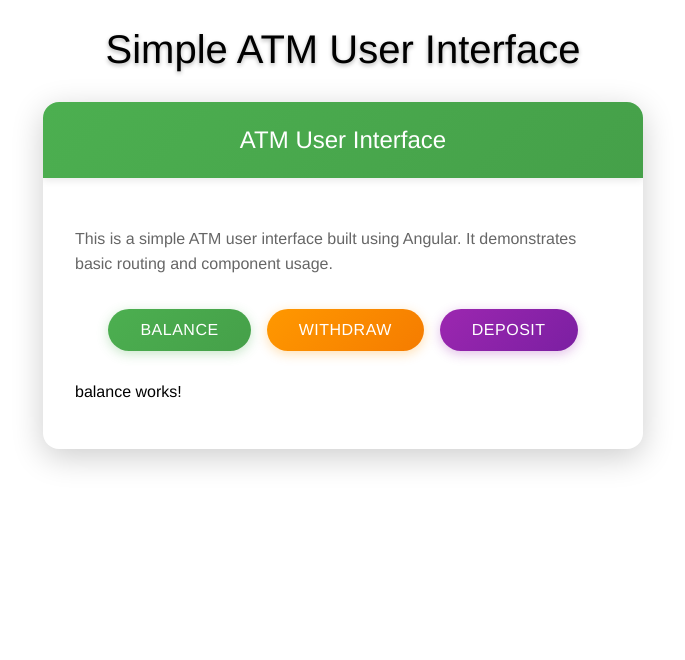
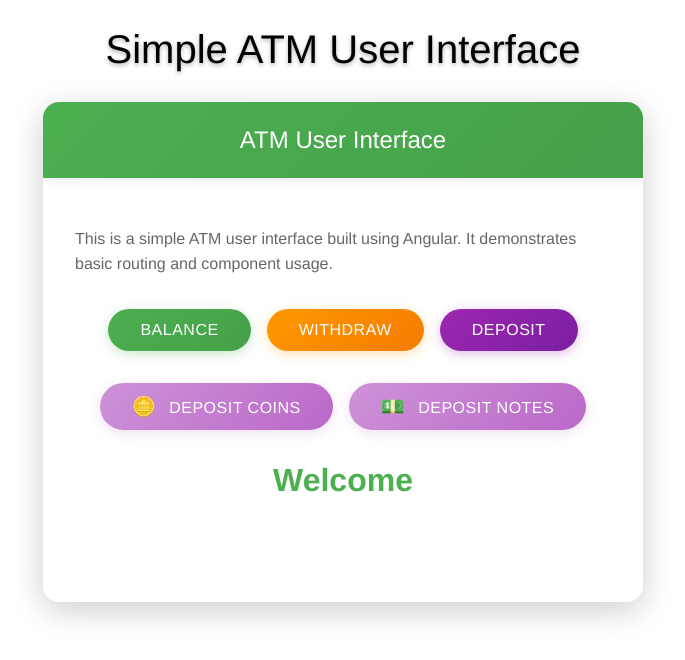
Before and after one commit to schafeld/angular-atm-interface, an Angular app in the folder atm-user-interface/: page / in a window 1280 px wide. Before the commit this address led to /balance. Shown: the top 660 px of the page, without its empty margins (297-982 px from the left). Built offline with nearby package versions, Linux system fonts and the light colour scheme.

Commit message:
add home routes, link deposit-coins and -notes components

```diff
--- a/atm-user-interface/src/app/app.css
+++ b/atm-user-interface/src/app/app.css
@@ -29,6 +29,13 @@ h1 {
   border-radius: 16px;
   box-shadow: 0 8px 32px rgba(0, 0, 0, 0.2);
   overflow: hidden;
+  min-height: 500px;
+
+  /* Fixed minimum height to prevent twitching */
+  a {
+    color: inherit;
+    text-decoration: none;
+  }
 }
 
 .card-header {
@@ -41,8 +48,33 @@ h1 {
   box-shadow: 0 2px 8px rgba(0, 0, 0, 0.1);
 }
 
+.card-header a {
+  color: white !important;
+  text-decoration: none !important;
+  display: block;
+  width: 100%;
+}
+
+.card-header a:hover {
+  color: white !important;
+  text-decoration: none !important;
+}
+
+.card-header a:visited {
+  color: white !important;
+}
+
+.card-header a:focus {
+  color: white !important;
+  text-decoration: none !important;
+  outline: 2px solid rgba(255, 255, 255, 0.5);
+  outline-offset: -2px;
+}
+
 .card-body {
   padding: 32px;
+  min-height: 350px;
+  /* Ensures consistent content area height */
 }
 
 .card-text {
@@ -54,6 +86,15 @@ h1 {
 
 /* Navigation styling */
 nav {
+  display: flex;
+  gap: 16px;
+  margin-bottom: 32px;
+  flex-wrap: wrap;
+  justify-content: center;
+}
+
+/* Deposit navigation styling */
+.deposit-nav {
   display: flex;
   gap: 16px;
   margin-bottom: 32px;
@@ -78,6 +119,28 @@ button {
   min-width: 120px;
   text-transform: uppercase;
   letter-spacing: 0.5px;
+}
+
+/* Deposit coins button styling */
+.deposit-coins {
+  background: linear-gradient(135deg, #CE93D8 0%, #BA68C8 100%) !important;
+  box-shadow: 0 3px 12px rgba(206, 147, 216, 0.3) !important;
+}
+
+.deposit-coins:hover {
+  background: linear-gradient(135deg, #C570D8 0%, #AB47BC 100%) !important;
+  box-shadow: 0 6px 20px rgba(206, 147, 216, 0.4) !important;
+}
+
+/* Deposit notes button styling */
+.deposit-notes {
+  background: linear-gradient(135deg, #CE93D8 0%, #BA68C8 100%) !important;
+  box-shadow: 0 3px 12px rgba(206, 147, 216, 0.3) !important;
+}
+
+.deposit-notes:hover {
+  background: linear-gradient(135deg, #C570D8 0%, #AB47BC 100%) !important;
+  box-shadow: 0 6px 20px rgba(206, 147, 216, 0.4) !important;
 }
 
 /* Ripple effect */
@@ -113,6 +176,42 @@ button:active::before {
 button:focus {
   outline: none;
   box-shadow: 0 0 0 3px rgba(33, 150, 243, 0.3);
+}
+
+/* Active route styling */
+button.active {
+  transform: translateY(1px) !important;
+  box-shadow: 0 1px 6px rgba(0, 0, 0, 0.3) !important;
+  border: 2px solid rgba(255, 255, 255, 0.8) !important;
+}
+
+/* Active state overrides for different button types */
+button:nth-child(1).active {
+  box-shadow: 0 1px 6px rgba(76, 175, 80, 0.4) !important;
+}
+
+button:nth-child(2).active {
+  box-shadow: 0 1px 6px rgba(255, 152, 0, 0.4) !important;
+}
+
+button:nth-child(3).active {
+  box-shadow: 0 1px 6px rgba(156, 39, 176, 0.4) !important;
+}
+
+.deposit-coins.active {
+  box-shadow: 0 1px 6px rgba(206, 147, 216, 0.4) !important;
+}
+
+.deposit-notes.active {
+  box-shadow: 0 1px 6px rgba(206, 147, 216, 0.4) !important;
+}
+
+/* Icon styling */
+.coin-icon,
+.note-icon {
+  font-size: 1.2rem;
+  margin-right: 8px;
+  display: inline-block;
 }
 
 /* Different button colors for variety */
@@ -181,7 +280,8 @@ router-outlet+* {
     padding: 24px;
   }
 
-  nav {
+  nav,
+  .deposit-nav {
     flex-direction: column;
     align-items: center;
   }
--- a/atm-user-interface/src/app/app.html
+++ b/atm-user-interface/src/app/app.html
@@ -1,16 +1,29 @@
 <h1>Simple ATM User Interface</h1>
 
 <div class="card">
-  <div class="card-header">
-    ATM User Interface
-  </div>
+  <a routerLink="/" title="Go to Home">
+    <div class="card-header">
+      ATM User Interface
+    </div>
+  </a>
   <div class="card-body">
     <p class="card-text">This is a simple ATM user interface built using Angular. It demonstrates basic routing and
       component usage.</p>
     <nav>
-      <button routerLink="/balance">Balance</button>
-      <button routerLink="/withdraw">Withdraw</button>
-      <button routerLink="/deposit">Deposit</button>
+      <button routerLink="/balance" routerLinkActive="active">Balance</button>
+      <button routerLink="/withdraw" routerLinkActive="active">Withdraw</button>
+      <button routerLink="/deposit" routerLinkActive="active">Deposit</button>
+    </nav>
+
+    <nav class="deposit-nav">
+      <button routerLink="/deposit-coins" class="deposit-coins" routerLinkActive="active">
+        <span class="coin-icon">🪙</span>
+        Deposit Coins
+      </button>
+      <button routerLink="/deposit-notes" class="deposit-notes" routerLinkActive="active">
+        <span class="note-icon">💵</span>
+        Deposit Notes
+      </button>
     </nav>
 
     <router-outlet></router-outlet>
--- a/atm-user-interface/src/app/app.ts
+++ b/atm-user-interface/src/app/app.ts
@@ -1,9 +1,9 @@
 import { Component } from '@angular/core';
-import { RouterOutlet, RouterLink } from '@angular/router';
+import { RouterOutlet, RouterLink, RouterLinkActive } from '@angular/router';
 
 @Component({
   selector: 'app-root',
-  imports: [RouterOutlet, RouterLink],
+  imports: [RouterOutlet, RouterLink, RouterLinkActive],
   templateUrl: './app.html',
   styleUrl: './app.css'
 })
--- /dev/null
+++ b/atm-user-interface/src/app/home/home.css
@@ -0,0 +1,6 @@
+h2 {
+  text-align: center;
+  color: #4CAF50;
+  font-size: 2rem;
+  margin: 2rem 0;
+}
--- /dev/null
+++ b/atm-user-interface/src/app/home/home.html
@@ -0,0 +1 @@
+<h2>Welcome</h2>
```
Also changed, not shown: atm-user-interface/src/app/app.routes.ts (+6 -1 lines), atm-user-interface/src/app/home/home.ts (added, +11 -0 lines), 1 other file (tests, documents, lock files or other folders).
